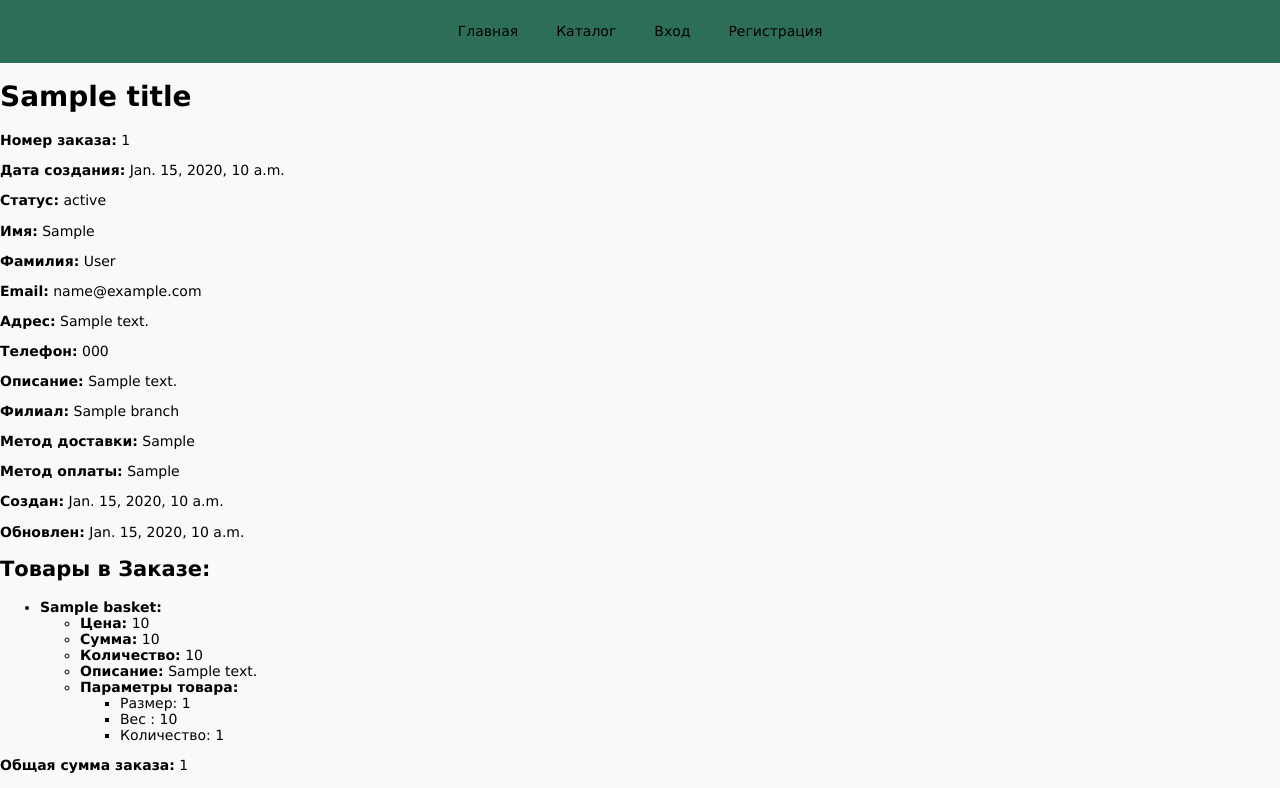
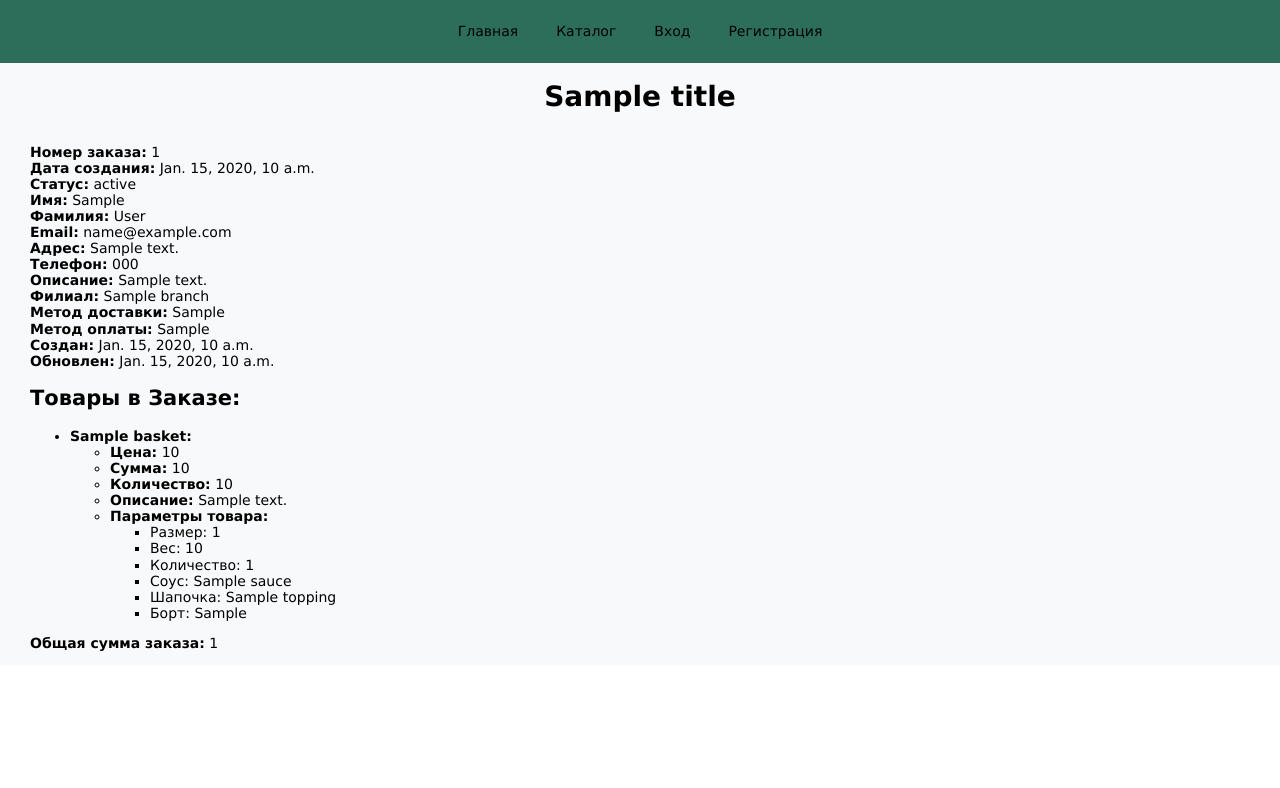
Before and after one commit to Xumpocmb/GurmanHallOrders, a Django app: template templates/app_order/order_detail.html in a window 1280 px wide. Shown: the part 141-929 px from the top of the page. After the commit the page ends 792 px from the top, so only its background shows below. Run offline with Django 5.2, Linux system fonts and the light colour scheme; the template is opened without the code that fills it: most values are stand-ins (such as "Sample title", 1, 10 or a date in 2020); grey boxes are pictures that could not be loaded.

Commit message:
work with pizza

```diff
--- a/GurmanHallOrders/settings.py
+++ b/GurmanHallOrders/settings.py
@@ -88,15 +88,11 @@
 
 LANGUAGE_CODE = 'ru-ru'
 
-TIME_ZONE = 'UTC'
+TIME_ZONE = 'Europe/Moscow'
 
 USE_I18N = True
 
 USE_TZ = True
-
-
-# Static files (CSS, JavaScript, Images)
-# https://docs.djangoproject.com/en/5.0/howto/static-files/
 
 STATIC_URL = 'static/'
 if DEBUG:
--- a/app_user/urls.py
+++ b/app_user/urls.py
@@ -7,7 +7,7 @@
     path('register/', register_view, name='register'),
     path('login/', login_view, name='login'),
     path('logout/', logout_view, name='logout'),
-    path('add-to-cart/<int:item_id>/<int:param_id>/', add_to_cart_view, name='add_to_cart'),
+    path('add-to-cart/', add_to_cart_view, name='add_to_cart'),
     path('remove-from-cart/<int:cart_id>/', remove_from_cart_view, name='remove_from_cart'),
     path('cart/', cart_view, name='cart'),
 ]
--- a/static/css/style.css
+++ b/static/css/style.css
@@ -17,11 +17,33 @@
     transition: 0.5s;
 }
 
+div.content-wrapper {
+    max-width: 100%;
+    margin: 0 auto;
+    padding: 0 30px;
+}
+
+div.parameter-for-item {
+    display: block;
+}
+
+div.all-category-items {
+    margin: 20px auto;
+    padding: 30px;
+    max-width: 100%;
+}
+
 .table-orders {
     width: 100%;
     border-collapse: collapse;
     border: 1px solid #000000;
     margin-bottom: 20px;
+}
+
+.main-title {
+    text-align: center;
+    font-size: 28px;
+    margin-bottom: 30px;
 }
 
 td {
@@ -67,7 +89,7 @@
     margin: 0;
     display: grid;
     grid-template-columns: repeat(3, 1fr); /* 3 колонки с равными ширинами */
-    gap: 10px;
+    gap: 30px;
 }
 
 p.item-name {
--- a/templates/app_order/order_detail.html
+++ b/templates/app_order/order_detail.html
@@ -1,21 +1,21 @@
 {% extends 'base.html' %}
 
 {% block content %}
-    <h1>{{ title }}</h1>
-    <p><strong>Номер заказа:</strong> {{ order.id }}</p>
-    <p><strong>Дата создания:</strong> {{ order.created_at }}</p>
-    <p><strong>Статус:</strong> {{ order.get_status_display }}</p>
-    <p><strong>Имя:</strong> {{ order.first_name }}</p>
-    <p><strong>Фамилия:</strong> {{ order.last_name }}</p>
-    <p><strong>Email:</strong> {{ order.email }}</p>
-    <p><strong>Адрес:</strong> {{ order.address }}</p>
-    <p><strong>Телефон:</strong> {{ order.phone }}</p>
-    <p><strong>Описание:</strong> {{ order.description }}</p>
-    <p><strong>Филиал:</strong> {{ order.branch }}</p>
-    <p><strong>Метод доставки:</strong> {{ order.delivery_method }}</p>
-    <p><strong>Метод оплаты:</strong> {{ order.get_payment_method_display }}</p>
-    <p><strong>Создан:</strong> {{ order.created_at }}</p>
-    <p><strong>Обновлен:</strong> {{ order.updated_at }}</p>
+    <h1 class="main-title">{{ title }}</h1>
+    <p class="item-params"><strong>Номер заказа:</strong> {{ order.id }}</p>
+    <p class="item-params"><strong>Дата создания:</strong> {{ order.created_at }}</p>
+    <p class="item-params"><strong>Статус:</strong> {{ order.get_status_display }}</p>
+    <p class="item-params"><strong>Имя:</strong> {{ order.first_name }}</p>
+    <p class="item-params"><strong>Фамилия:</strong> {{ order.last_name }}</p>
+    <p class="item-params"><strong>Email:</strong> {{ order.email }}</p>
+    <p class="item-params"><strong>Адрес:</strong> {{ order.address }}</p>
+    <p class="item-params"><strong>Телефон:</strong> {{ order.phone }}</p>
+    <p class="item-params"><strong>Описание:</strong> {{ order.description }}</p>
+    <p class="item-params"><strong>Филиал:</strong> {{ order.branch }}</p>
+    <p class="item-params"><strong>Метод доставки:</strong> {{ order.delivery_method }}</p>
+    <p class="item-params"><strong>Метод оплаты:</strong> {{ order.get_payment_method_display }}</p>
+    <p class="item-params"><strong>Создан:</strong> {{ order.created_at }}</p>
+    <p class="item-params"><strong>Обновлен:</strong> {{ order.updated_at }}</p>
     <h2>Товары в Заказе:</h2>
     <ul>
         {% for basket in order.basket_history.baskets %}
@@ -31,10 +31,19 @@
                             <li>Размер: {{ basket.params.size }}</li>
                         {% endif %}
                         {% if basket.params.weight %}
-                            <li>Вес : {{ basket.params.weight }}</li>
+                            <li>Вес: {{ basket.params.weight }}</li>
                         {% endif %}
                         {% if basket.params.count %}
                             <li>Количество: {{ basket.params.count }}</li>
+                        {% endif %}
+                        {% if basket.sauce %}
+                            <li>Соус: {{ basket.sauce }}</li>
+                        {% endif %}
+                        {% if basket.topping %}
+                            <li>Шапочка: {{ basket.topping }}</li>
+                        {% endif %}
+                        {% if basket.pizza_board %}
+                            <li>Борт: {{ basket.pizza_board }}</li>
                         {% endif %}
                     </ul>
                 </li>
```
Also changed, not shown: app_catalog/admin.py (+13 -1 lines), app_catalog/models.py (+28 -0 lines), app_catalog/views.py (+6 -2 lines), app_order/views.py (+11 -2 lines), app_user/models.py (+9 -3 lines), app_user/views.py (+12 -5 lines), templates/app_catalog/catalog.html (+36 -22 lines), templates/app_user/cart.html (+16 -4 lines), app_catalog/migrations/0011_pizzasauce.py (added), app_catalog/migrations/0012_topping_alter_pizzasauce_options.py (added), app_user/migrations/0003_cartitem_sauce_base_cartitem_toppings.py (added), app_user/migrations/0004_rename_toppings_cartitem_topping.py (added), app_user/migrations/0005_cartitem_pizza_board.py (added).
